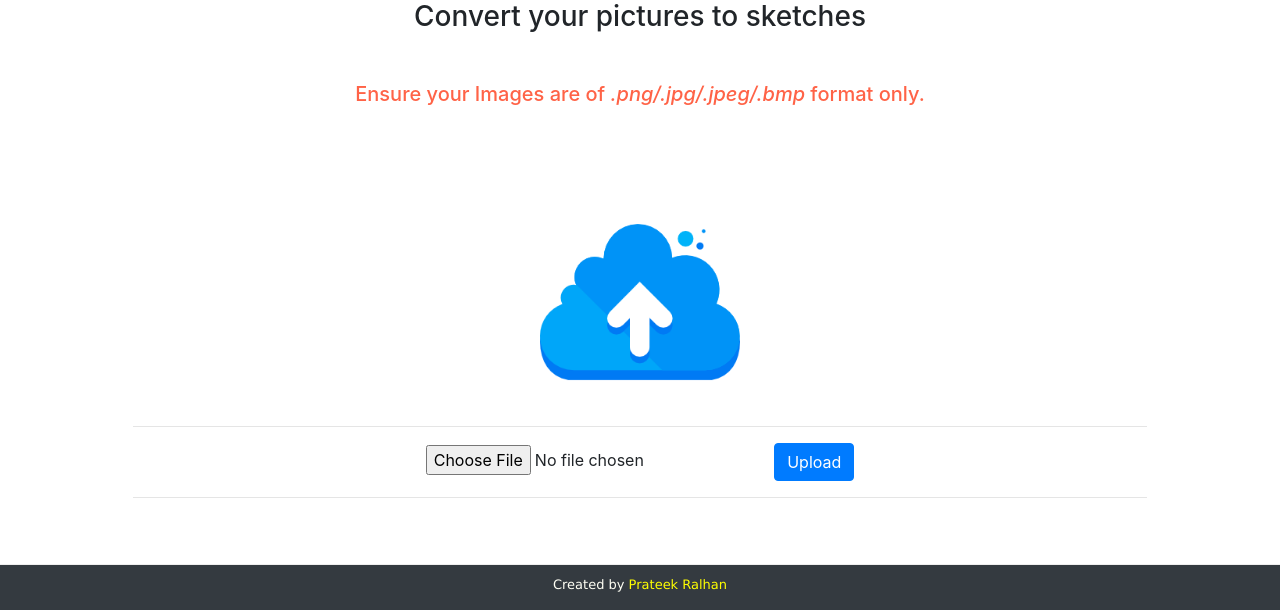
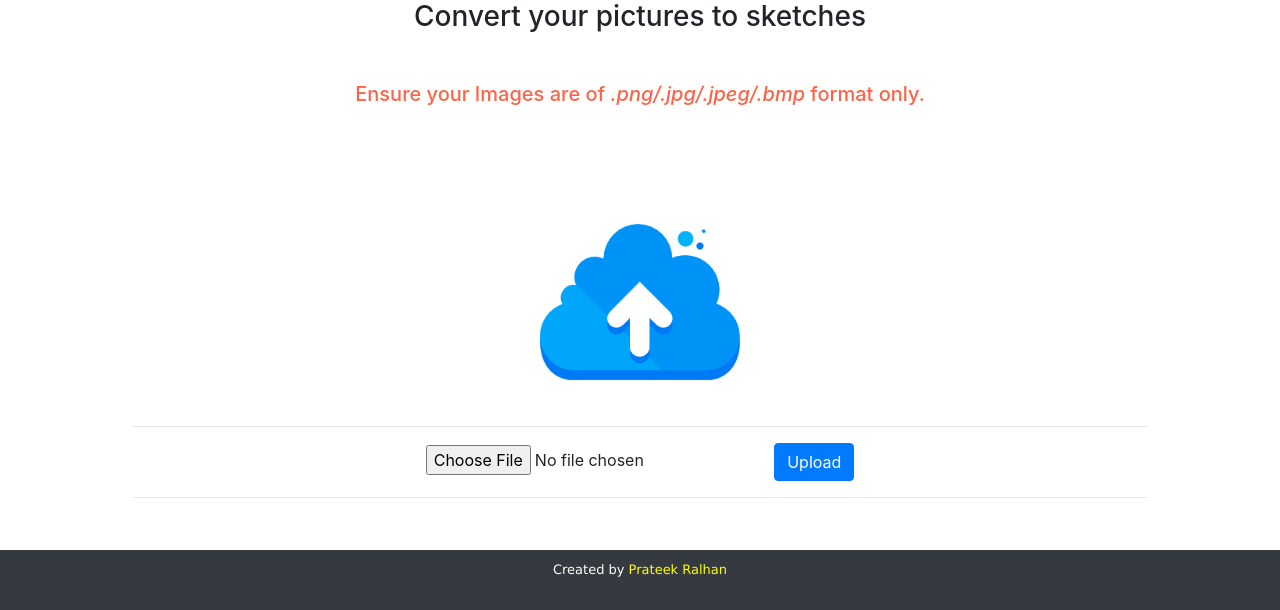
Before and after one commit to prateekralhan/Pic-2-Sketch, a Flask app: page / in a window 1280 px wide. Shown: the part 190-800 px from the top of the page. Run offline with Flask 2, Linux system fonts and the light colour scheme; some libraries are stand-ins or nearby versions.

Commit message:
Add files via upload

```diff
--- a/templates/index.html
+++ b/templates/index.html
@@ -10,10 +10,10 @@
       position: absolute;
       bottom: 0;
       width: 100%;
-      height: 46px;
+      height: 60px;
       background: #343a40;
       color: white;
-      border-top: solid 1px #eee;
+      /*border-top: solid 1px #eee;*/
       }
 
   .footer p {
```
